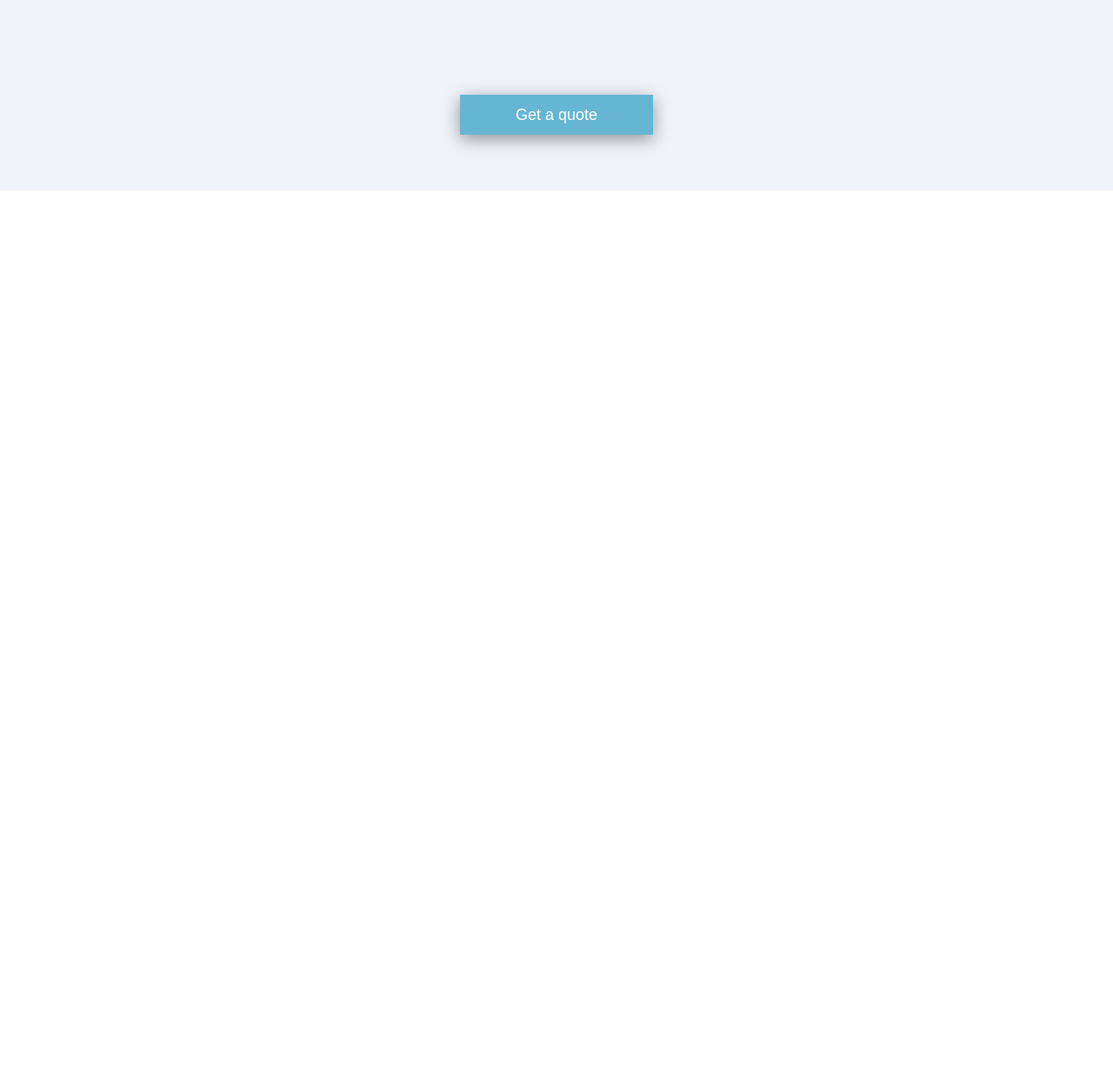
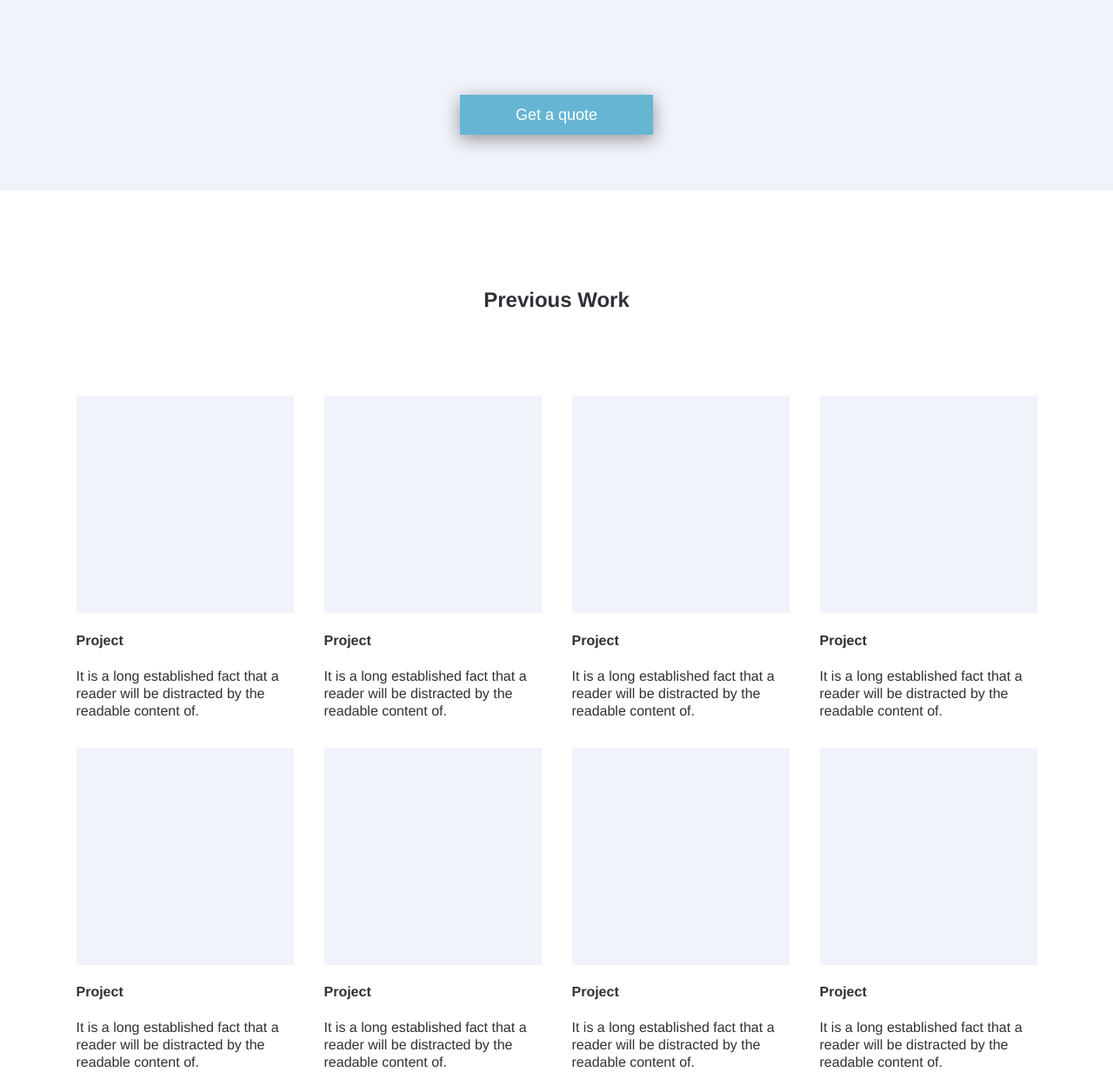
Before and after one commit to kenjack112218/SelfIntro, a plain HTML site: page index.html in a window 1280 px wide. Shown: the part 1409-2657 px from the top of the page at 87% size. Before the commit the page ends 1628 px from the top, so only its background shows below. Drawn offline with nearby package versions, Linux system fonts and the light colour scheme.

Commit message:
portfolio section & mobile compact done

```diff
--- a/css/style.css
+++ b/css/style.css
@@ -133,6 +133,33 @@ header {
     box-shadow: 0 5px 20px rgba(0,0,0, .4);
 }
 
+.section-header {
+    text-align: center;
+    padding: 6rem 0 4rem;
+}
+
+.portfolio-wrapper {
+    display: flex;
+    flex-wrap: wrap;
+    justify-content: space-around;
+}
+
+.portfolio-objects {
+    max-width: 250px;
+    margin: 1rem 0;
+}
+
+.portfolio-box {
+    width: 250px;
+    height: 250px;
+    background-color: #f1f3fa;
+    transition: .2s ease-in-out;
+}
+
+.portfolio-box:hover {
+    cursor: pointer;
+    transform: scale(1.02);
+}
 
 @media (max-width: 768px) {
     ul.topnav li a.nav-link {
@@ -168,6 +195,29 @@ header {
         line-height: 2;
     }
 
+    .media-object {
+        flex-direction: column;
+        text-align: center;
+    }
 
+    .icon-right,
+    .icon-left {
+        order: 1;
+    }
 
+    .blurb-wrapper-right,
+    .blurb-wrapper-left {
+        order: 2;
+        padding-top: 2rem;
+    }
+
+    .portfolio-wrapper {
+        text-align: center;
+    }
 }
+
+@media(max-width: 599px) {
+    .portfolio-wrapper {
+        justify-content: center;
+    }
+}
--- a/index.html
+++ b/index.html
@@ -34,7 +34,7 @@
                 <div class="blurb-wrapper-right">
                     <h3 class="blurb-header">Scalable Code</h3>
                     <div class="blurb-info">
-                    It is a long established fact that a reader will be distracted by the readable content of a page when looking at its layout. The point of using Lorem Ipsum is that it has a more-or-less normal distribution of letters, as opposed to using 'Content here
+                        It is a long established fact that a reader will be distracted by the readable content of a page when looking at its layout. The point of using Lorem Ipsum is that it has a more-or-less normal distribution of letters, as opposed to using 'Content here
                     </div>
                 </div>
             </div>
@@ -45,7 +45,7 @@
                 <div class="blurb-wrapper-left">
                     <h3 class="blurb-header">The other cool attribute</h3>
                     <div class="blurb-info">
-                    It is a long established fact that a reader will be distracted by the readable content of a page when looking at its layout. The point of using Lorem Ipsum is that it has a more-or-less normal distribution of letters, as opposed to using 'Content here
+                        It is a long established fact that a reader will be distracted by the readable content of a page when looking at its layout. The point of using Lorem Ipsum is that it has a more-or-less normal distribution of letters, as opposed to using 'Content here
                     </div>
                 </div>
             </div>
@@ -56,7 +56,7 @@
                 <div class="blurb-wrapper-right">
                     <h3 class="blurb-header">6 Month of Support</h3>
                     <div class="blurb-info">
-                    It is a long established fact that a reader will be distracted by the readable content of a page when looking at its layout. The point of using Lorem Ipsum is that it has a more-or-less normal distribution of letters, as opposed to using 'Content here
+                        It is a long established fact that a reader will be distracted by the readable content of a page when looking at its layout. The point of using Lorem Ipsum is that it has a more-or-less normal distribution of letters, as opposed to using 'Content here
                     </div>
                 </div>
             </div>
@@ -67,6 +67,76 @@
         </div>
     </section>
 
+    <section class="portfolio">
+        <div class="container">
+            <div class="section-header">
+                <h1 class="header">Previous Work</h1>
+            </div>
+
+            <div class="portfolio-wrapper">
+                <div class="portfolio-objects">
+                    <div class="portfolio-box"></div>
+                    <h4>Project</h4>
+                    <div class="portfolio-text">
+                        It is a long established fact that a reader will be distracted by the readable content of.
+                    </div>
+                </div>
+                <div class="portfolio-objects">
+                    <div class="portfolio-box"></div>
+                    <h4>Project</h4>
+                    <div class="portfolio-text">
+                        It is a long established fact that a reader will be distracted by the readable content of.
+                    </div>
+                </div>
+                <div class="portfolio-objects">
+                    <div class="portfolio-box"></div>
+                    <h4>Project</h4>
+                    <div class="portfolio-text">
+                        It is a long established fact that a reader will be distracted by the readable content of.
+                    </div>
+                </div>
+                <div class="portfolio-objects">
+                    <div class="portfolio-box"></div>
+                    <h4>Project</h4>
+                    <div class="portfolio-text">
+                        It is a long established fact that a reader will be distracted by the readable content of.
+                    </div>
+                </div>
+                <div class="portfolio-objects">
+                    <div class="portfolio-box"></div>
+                    <h4>Project</h4>
+                    <div class="portfolio-text">
+                        It is a long established fact that a reader will be distracted by the readable content of.
+                    </div>
+                </div>
+                <div class="portfolio-objects">
+                    <div class="portfolio-box"></div>
+                    <h4>Project</h4>
+                    <div class="portfolio-text">
+                        It is a long established fact that a reader will be distracted by the readable content of.
+                    </div>
+                </div>
+                <div class="portfolio-objects">
+                    <div class="portfolio-box"></div>
+                    <h4>Project</h4>
+                    <div class="portfolio-text">
+                        It is a long established fact that a reader will be distracted by the readable content of.
+                    </div>
+                </div>
+                <div class="portfolio-objects">
+                    <div class="portfolio-box"></div>
+                    <h4>Project</h4>
+                    <div class="portfolio-text">
+                        It is a long established fact that a reader will be distracted by the readable content of.
+                    </div>
+                </div>
+
+            </div>
+        </div>
+    </section>
+
+
+
     <script src="https://code.jquery.com/jquery-3.3.1.min.js" integrity="sha256-FgpCb/KJQlLNfOu91ta32o/NMZxltwRo8QtmkMRdAu8=" crossorigin="anonymous"></script>
     <script type="text/javascript" src="main.js"></script>
 </body>
```
